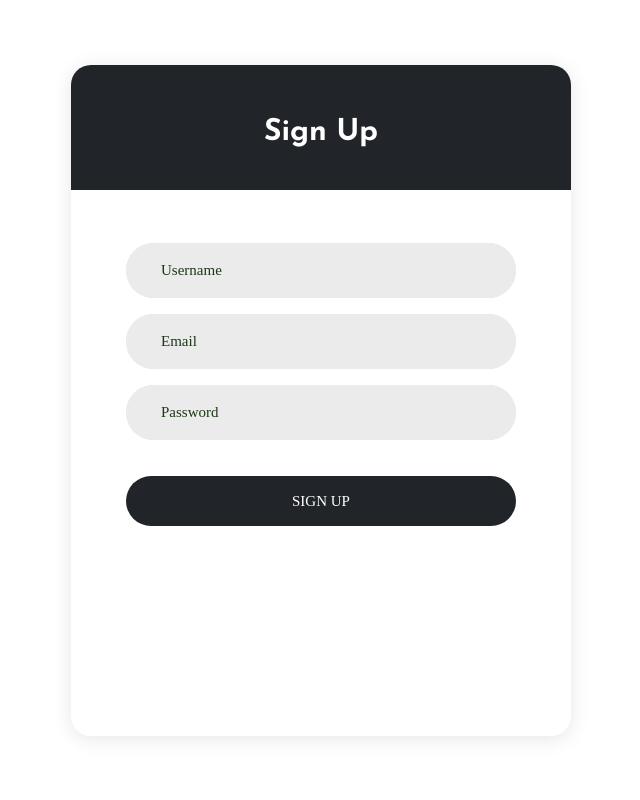
After one commit to AndreaNathalia/datos2-BoardLab, a Flask app: page /signup in a window 1280 px wide. The commit adds this page. Shown: the whole page, without its empty margins (319-959 px from the left). Run offline with Flask 2, Linux system fonts and the light colour scheme; some libraries are stand-ins or nearby versions; some web fonts are replaced.

Commit message:
add login-signup

```diff
--- a/app.py
+++ b/app.py
@@ -1,10 +1,37 @@
-from flask import Flask, render_template
+from flask import Flask, render_template, request
+import login
 
 app = Flask(__name__)
 
-@app.route('/')
-def index():
-    return render_template('index.html')
+# render login / index
+@app.route('/', methods =['GET', 'POST'])
+def logIn():
+    if request.method=='POST':
+        username = request.form['username']
+        password = request.form['password']
+
+        if(login.dbUsuarios['username'] == username and login.dbUsuarios['password'] == password):
+            print(login.dbUsuarios)
+            return render_template('index.html')
+
+    else:
+        return render_template('login.html')
+
+#render signup
+@app.route('/signup', methods =['GET', 'POST'])
+def signup():
+    if request.method=='POST':
+        username = request.form['username']
+        email = request.form['email']
+        password = request.form['password']
+
+        login.signup(username, email, password)
+        return render_template('login.html')
+
+    else:
+        return render_template('signup.html')
+
+
 
 if __name__ == "__main__":
   app.run(debug=True)
--- a/login.py
+++ b/login.py
@@ -0,0 +1,16 @@
+#dicccionario para simular la base de datos
+dbUsuarios = {"username": "", "email": "", "password": ""}
+
+#Funcion para registrar un nuevo usuario
+def signup(username, email, password):
+    dbUsuarios["username"] = username
+    dbUsuarios["email"] = email
+    dbUsuarios["password"] = password
+
+    print(dbUsuarios)
+
+
+#Funcion para ingresar a home
+def login(username, password):
+    if(dbUsuarios['username'] == username and dbUsuarios['password'] == password):
+        pass
--- a/static/css/mainLogin.css
+++ b/static/css/mainLogin.css
@@ -141,14 +141,14 @@ iframe {
 .txt2 {
   font-family: Ubuntu-Regular;
   font-size: 15px;
-  color: #57b846;
+  color: #212529;
   line-height: 1.4;
 }
 
 .txt3 {
   font-family: Ubuntu-Bold;
   font-size: 15px;
-  color: #57b846;
+  color: #212529;
   line-height: 1.4;
   text-transform: uppercase;
 }
@@ -211,7 +211,7 @@ iframe {
   width: 100%;
   top: 0;
   left: 0;
-  background-color: #57b846;
+  background-color: #212529;
   padding-top: 50px;
   padding-bottom: 39px;
 }
@@ -297,7 +297,7 @@ iframe {
   padding: 0 20px;
   width: 100%;
   height: 50px;
-  background-color: #57b846;
+  background-color: #212529;
   border-radius: 25px;
 
   font-family: Ubuntu-Bold;
--- /dev/null
+++ b/templates/signup.html
@@ -0,0 +1,84 @@
+<!DOCTYPE html>
+<html lang="en">
+<head>
+	<title>SIGN UP</title>
+	<meta charset="UTF-8">
+	<meta name="viewport" content="width=device-width, initial-scale=1">
+
+	<!-- Vendor -->
+	<link rel="stylesheet" type="text/css" href="vendor/bootstrap/css/bootstrap.min.css">
+	<link rel="stylesheet" type="text/css" href="fonts/font-awesome-4.7.0/css/font-awesome.min.css">
+	<link rel="stylesheet" type="text/css" href="vendor/animate/animate.css">
+	<link rel="stylesheet" type="text/css" href="vendor/css-hamburgers/hamburgers.min.css">
+	<link rel="stylesheet" type="text/css" href="vendor/animsition/css/animsition.min.css">
+	<link rel="stylesheet" type="text/css" href="vendor/select2/select2.min.css">
+	<link rel="stylesheet" type="text/css" href="vendor/daterangepicker/daterangepicker.css">
+
+	<!-- css -->
+	<link rel="stylesheet" href="{{ url_for('static', filename='css/utilLogin.css') }}">
+	<link rel="stylesheet" href="{{ url_for('static', filename='css/mainLogin.css') }}">
+</head>
+<body>
+
+	<div class="limiter">
+		<div class="container-login100">
+			<div class="wrap-login100">
+				<form action="{{ url_for('signup') }}" method="post" class="login100-form validate-form p-l-55 p-r-55 p-t-178">
+					<span class="login100-form-title">Sign Up</span>
+
+                    <!-- inputs -->
+					<div class="wrap-input100 validate-input m-b-16" data-validate="Please enter username">
+						<input id="username" name="username" class="input100" type="text" placeholder="Username">
+						<span class="focus-input100"></span>
+					</div>
+
+                    <div class="wrap-input100 validate-input m-b-16" data-validate="Please enter username">
+						<input id="email" name="email" class="input100" type="email" placeholder="Email">
+						<span class="focus-input100"></span>
+					</div>
+
+					<div class="wrap-input100 validate-input" data-validate = "Please enter password">
+						<input id="password" name="password" class="input100" type="password" placeholder="Password">
+						<span class="focus-input100"></span>
+					</div>
+
+                    <!-- forgot password (not in use) -->
+					<div class="text-right p-t-13 p-b-23">
+						<span class="txt1"></span><a href="#" class="txt2"></a>
+					</div>
+
+                    <!-- button-->
+					<div class="container-login100-form-btn">
+						<button class="login100-form-btn">Sign up</button>
+					</div>
+
+                    <!-- signup (not in use) -->
+					<div class="flex-col-c p-t-170 p-b-40">
+						<!-- <span class="txt1 p-b-9">Don’t have an account?</span>
+						<a href="#" class="txt3">Sign up now</a> -->
+					</div>
+				</form>
+			</div>
+		</div>
+	</div>
+
+
+<!--===============================================================================================-->
+	<script src="vendor/jquery/jquery-3.2.1.min.js"></script>
+<!--===============================================================================================-->
+	<script src="vendor/animsition/js/animsition.min.js"></script>
+<!--===============================================================================================-->
+	<script src="vendor/bootstrap/js/popper.js"></script>
+	<script src="vendor/bootstrap/js/bootstrap.min.js"></script>
+<!--===============================================================================================-->
+	<script src="vendor/select2/select2.min.js"></script>
+<!--===============================================================================================-->
+	<script src="vendor/daterangepicker/moment.min.js"></script>
+	<script src="vendor/daterangepicker/daterangepicker.js"></script>
+<!--===============================================================================================-->
+	<script src="vendor/countdowntime/countdowntime.js"></script>
+<!--===============================================================================================-->
+	<script src="js/main.js"></script>
+
+</body>
+</html>
```
Also changed, not shown: templates/login.html (+21 -27 lines), 1 other file.
